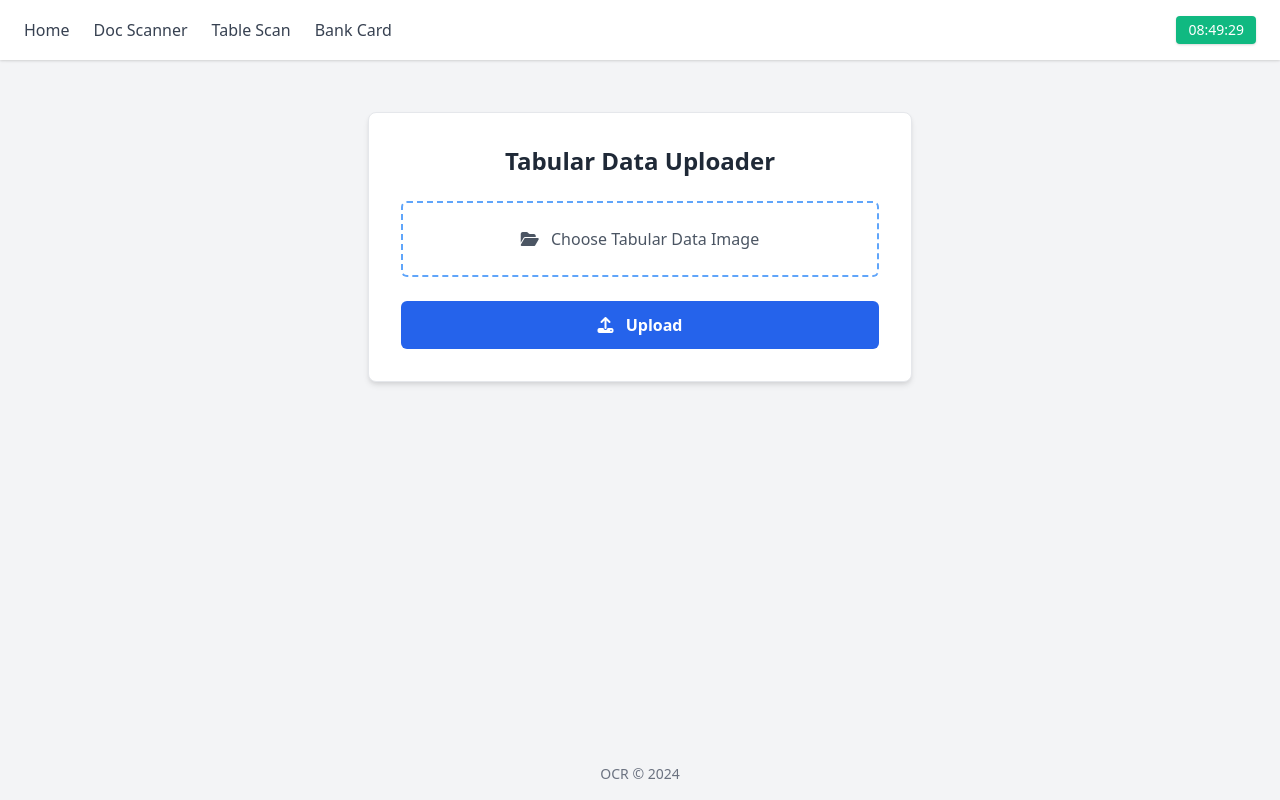
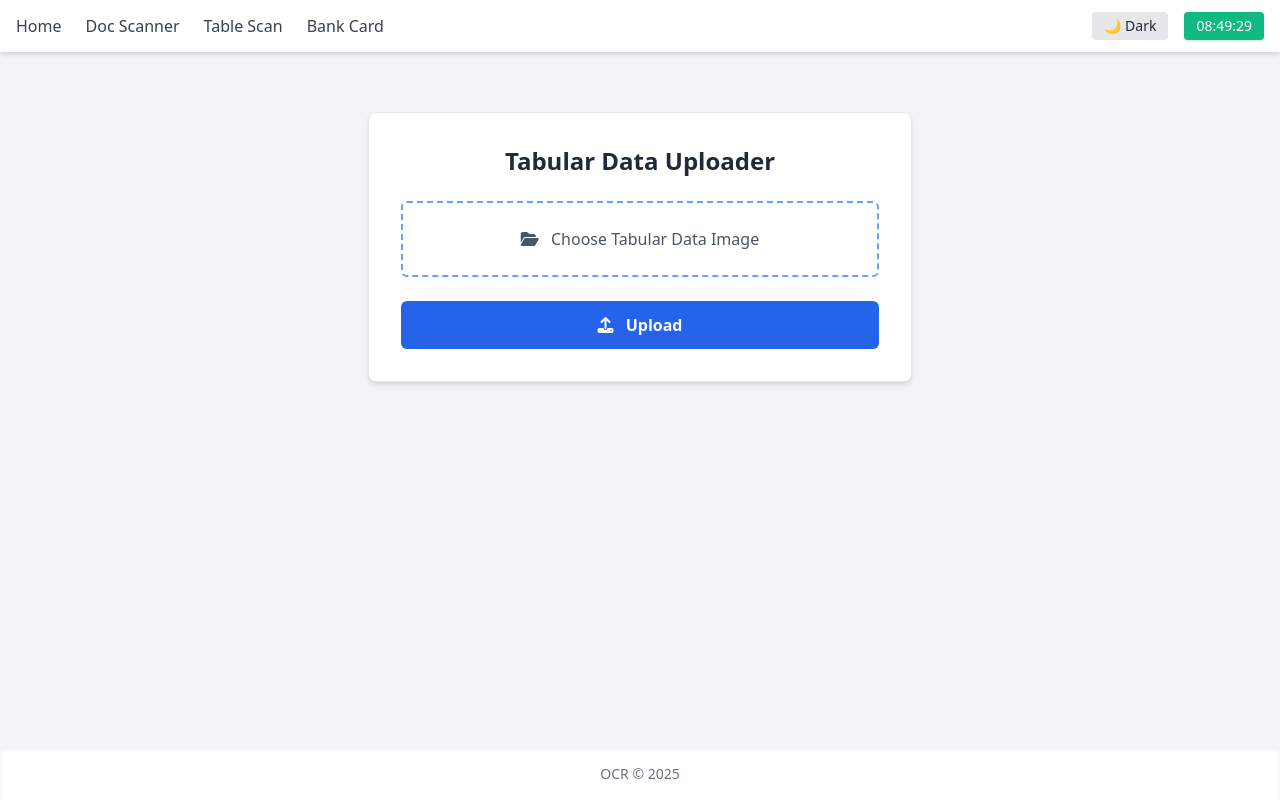
Before and after one commit to AbhinavT01/Advance_ocr_system, a Flask app: page /table in a window 1280 px wide. Run offline with Flask 3, Linux system fonts and the light colour scheme; parts of the project's set-up code (start-up, migrations or seed data) failed here and were passed over; some libraries are stand-ins or nearby versions.

Commit message:
Update table.html

```diff
--- a/templates/table.html
+++ b/templates/table.html
@@ -1,46 +1,77 @@
 <!DOCTYPE html>
-<html lang="en">
+<html lang="en" class="transition-colors duration-300">
 <head>
   <meta charset="UTF-8" />
   <meta name="viewport" content="width=device-width, initial-scale=1.0"/>
   <title>Tabular Data Uploader</title>
   <link href="https://cdn.jsdelivr.net/npm/tailwindcss@2.2.19/dist/tailwind.min.css" rel="stylesheet"/>
   <script src="https://kit.fontawesome.com/a076d05399.js" crossorigin="anonymous"></script>
+  <style>
+    .dark .dark\:bg-gray-900 { background-color: #1a202c; }
+    .dark .dark\:bg-gray-800 { background-color: #2d3748; }
+    .dark .dark\:bg-gray-700 { background-color: #4a5568; }
+    .dark .dark\:text-white { color: #ffffff; }
+    .dark .dark\:text-gray-300 { color: #e2e8f0; }
+    .dark .dark\:border-gray-600 { border-color: #4b5563; }
+  </style>
 </head>
-<body class="bg-gray-100 font-sans text-gray-800 min-h-screen flex flex-col">
+<body class="bg-gray-100 dark:bg-gray-900 font-sans text-gray-800 dark:text-white min-h-screen flex flex-col transition-colors duration-300">
 
   <!-- Navbar -->
-  <nav class="bg-white shadow fixed top-0 left-0 w-full z-50">
-    <div class="max-w-7xl mx-auto px-6 py-4 flex justify-between items-center">
-      <!-- Navigation Links -->
-      <div class="flex space-x-6 text-sm sm:text-base font-medium text-gray-700">
-        <a href="/" class="hover:text-black transition">Home</a>
-        <a href="/doc" class="hover:text-black transition">Doc Scanner</a>
-        <a href="/table" class="hover:text-black transition">Table Scan</a>
-        <a href="/bank" class="hover:text-black transition">Bank Card</a>
+  <nav class="bg-white dark:bg-gray-800 shadow-md fixed top-0 left-0 w-full z-50">
+    <div class="max-w-7xl mx-auto px-4 py-3 flex justify-between items-center">
+      <div class="flex items-center">
+        <button id="navToggle" class="sm:hidden mr-4 text-gray-700 dark:text-gray-300 focus:outline-none">
+          <svg class="w-6 h-6" fill="none" stroke="currentColor" stroke-width="2"
+               viewBox="0 0 24 24" stroke-linecap="round" stroke-linejoin="round">
+            <path d="M4 6h16M4 12h16M4 18h16"/>
+          </svg>
+        </button>
+
+        <!-- Links -->
+        <div id="navLinks" class="hidden sm:flex space-x-6 text-sm sm:text-base font-medium text-gray-700 dark:text-gray-300">
+          <a href="/" class="hover:text-black dark:hover:text-white transition">Home</a>
+          <a href="/doc" class="hover:text-black dark:hover:text-white transition">Doc Scanner</a>
+          <a href="/table" class="hover:text-black dark:hover:text-white transition">Table Scan</a>
+          <a href="/bank" class="hover:text-black dark:hover:text-white transition">Bank Card</a>
+        </div>
       </div>
-      <!-- Clock -->
-      <div id="currentTime" class="text-sm bg-green-500 text-white px-3 py-1 rounded shadow"></div>
+
+      <!-- Clock + Dark Toggle -->
+      <div class="flex items-center gap-4">
+        <button id="darkToggle" class="text-sm px-3 py-1 rounded bg-gray-200 dark:bg-gray-700 text-gray-800 dark:text-white transition">
+          🌙 Dark
+        </button>
+        <div id="currentTime" class="text-sm bg-green-500 text-white px-3 py-1 rounded shadow"></div>
+      </div>
+    </div>
+
+    <!-- Mobile Menu -->
+    <div id="mobileMenu" class="sm:hidden hidden px-4 pb-3 space-y-2 text-gray-700 dark:text-gray-300">
+      <a href="/" class="block hover:text-black dark:hover:text-white">Home</a>
+      <a href="/doc" class="block hover:text-black dark:hover:text-white">Doc Scanner</a>
+      <a href="/table" class="block hover:text-black dark:hover:text-white">Table Scan</a>
+      <a href="/bank" class="block hover:text-black dark:hover:text-white">Bank Card</a>
     </div>
   </nav>
 
   <!-- Main Content -->
   <main class="pt-28 px-4 pb-16 max-w-xl mx-auto w-full">
-    <div class="bg-white rounded-lg shadow-md p-8 space-y-6 border border-gray-200">
+    <div class="bg-white dark:bg-gray-800 border border-gray-200 dark:border-gray-600 rounded-lg shadow-md p-8 space-y-6">
       <h1 class="text-2xl font-bold text-center">Tabular Data Uploader</h1>
 
       <!-- Upload Form -->
       <form action="/uploadtable" method="post" enctype="multipart/form-data" id="uploadForm" class="space-y-6">
 
-        <!-- File Upload Area -->
-        <label for="fileInput" class="block border-2 border-dashed border-blue-400 p-6 rounded-md text-gray-600 hover:bg-blue-50 cursor-pointer text-center transition">
+        <!-- File Upload -->
+        <label for="fileInput" class="block border-2 border-dashed border-blue-400 p-6 rounded-md text-gray-600 dark:text-gray-300 hover:bg-blue-50 dark:hover:bg-gray-700 cursor-pointer text-center transition">
           <i class="fas fa-folder-open mr-2"></i> Choose Tabular Data Image
           <input type="file" name="file" id="fileInput" accept="image/*" required class="hidden">
         </label>
 
         <!-- Image Preview -->
         <div id="imagePreviewContainer" class="hidden">
-          <h3 class="text-md font-semibold text-gray-700 mb-2 text-center">Preview</h3>
+          <h3 class="text-md font-semibold text-gray-700 dark:text-gray-300 mb-2 text-center">Preview</h3>
           <div class="max-h-96 overflow-hidden rounded border shadow">
             <img id="imagePreview" src="#" alt="Preview" class="w-full object-contain" />
           </div>
@@ -55,8 +86,8 @@
   </main>
 
   <!-- Footer -->
-  <footer class="text-center py-4 text-sm text-gray-500 mt-auto">
-    OCR &copy; 2024
+  <footer class="text-center py-4 text-sm text-gray-500 dark:text-gray-400 bg-white dark:bg-gray-800 mt-auto shadow-inner">
+    OCR &copy; 2025
   </footer>
 
   <!-- JavaScript -->
@@ -79,7 +110,7 @@
       }
     });
 
-    // Live Clock
+    // Clock
     const currentTimeElement = document.getElementById('currentTime');
     function updateTime() {
       const now = new Date();
@@ -87,6 +118,32 @@
     }
     updateTime();
     setInterval(updateTime, 1000);
+
+    // Mobile nav toggle
+    document.getElementById('navToggle').addEventListener('click', () => {
+      document.getElementById('mobileMenu').classList.toggle('hidden');
+    });
+
+    // Dark mode toggle
+    const html = document.documentElement;
+    const darkToggle = document.getElementById('darkToggle');
+    function setDarkMode(enable) {
+      if (enable) {
+        html.classList.add('dark');
+        darkToggle.textContent = '☀️ Light';
+        localStorage.setItem('theme', 'dark');
+      } else {
+        html.classList.remove('dark');
+        darkToggle.textContent = '🌙 Dark';
+        localStorage.setItem('theme', 'light');
+      }
+    }
+    darkToggle.addEventListener('click', () => {
+      setDarkMode(!html.classList.contains('dark'));
+    });
+    if (localStorage.getItem('theme') === 'dark') {
+      setDarkMode(true);
+    }
   </script>
 
 </body>
```
